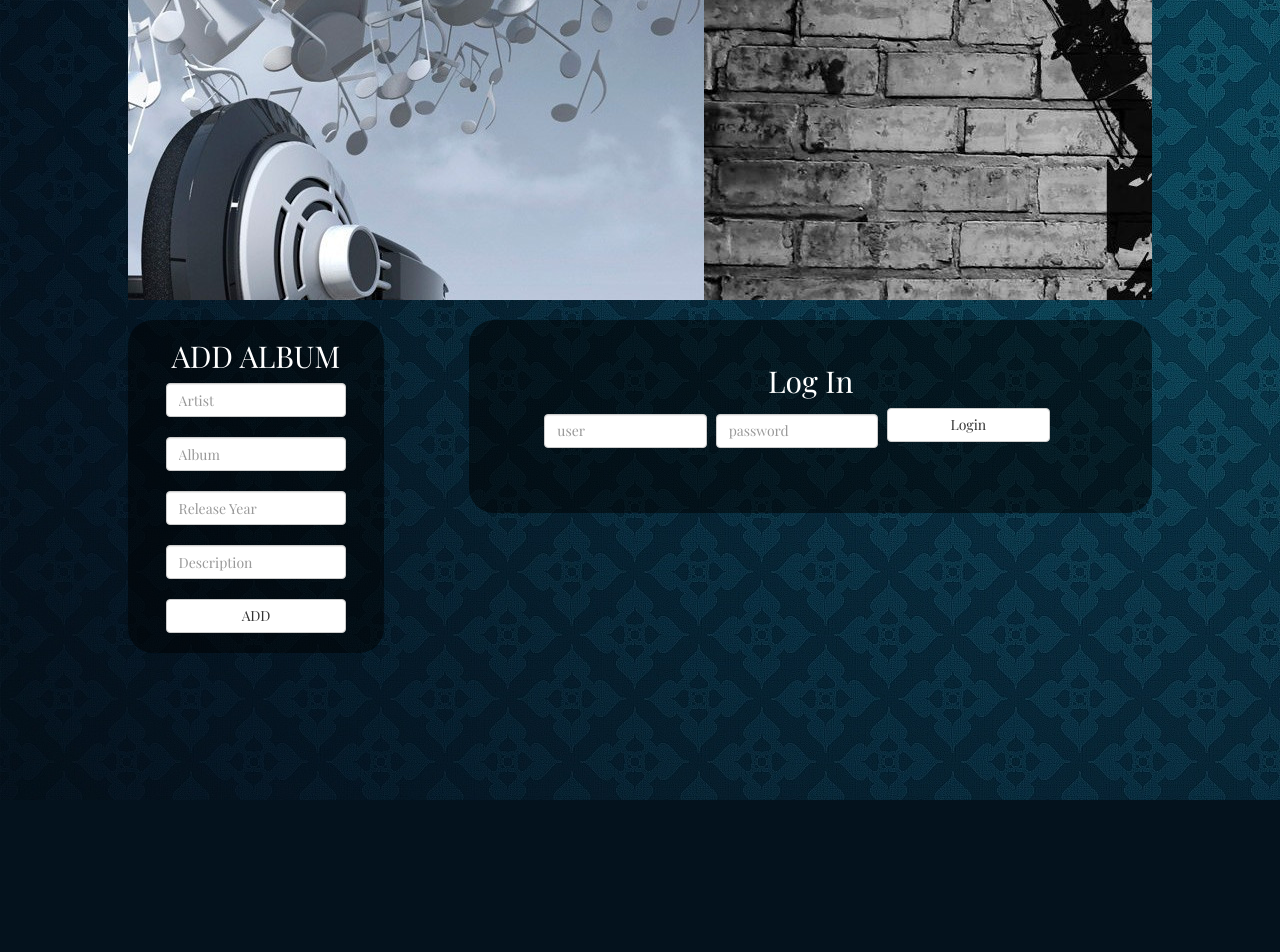
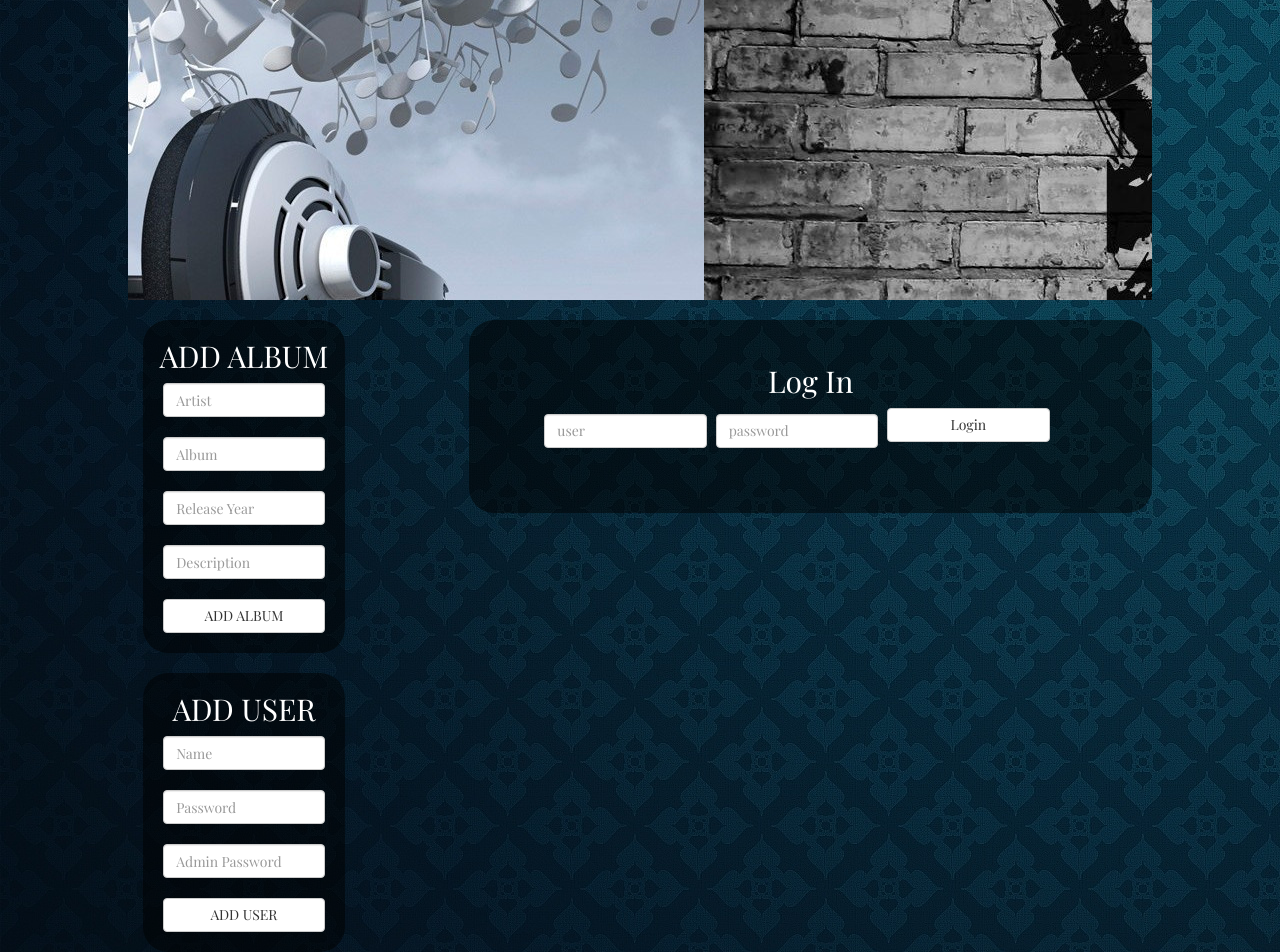
Before and after one commit to szykum/musicLibrary, a PHP site: page / in a window 1280 px wide. Before the commit the page ends 800 px from the top, so only its background shows below. Run offline with PHP 8.4, Linux system fonts and the light colour scheme.

Commit message:
add new user form

```diff
--- a/index.php
+++ b/index.php
@@ -22,18 +22,29 @@
     </header>
 
     <div class="row main-content">
-      <aside class="col-md-3 form-panel">
+      <aside class="col-md-3">
+        <div class="row  form-panel">
           <h2>ADD ALBUM</h2>
           <form class="add-album" action="index.php" method="post">
             <input type="text" class="form-control" name="artist" placeholder="Artist" ><br>
             <input type="text" class="form-control" name="album" placeholder="Album" ><br>
             <input type="number" class="form-control" name="release-year" placeholder="Release Year" ><br>
             <input type="text" class="form-control" name="description" placeholder="Description" ><br>
-          <input type="submit" class="btn btn-default" value="ADD">
+            <input type="submit" class="btn btn-default" value="ADD ALBUM">
           </form>
           <?php include 'src/addAlbum.php' ?>
+        </div>
+        <?php include 'src/addAlbum.php' ?>
+        <div class="row  form-panel">
+          <h2>ADD USER</h2>
+          <form class="add-user" action="index.php" method="post">
+            <input type="text" class="form-control" name="newUser" placeholder="Name" ><br>
+            <input type="password" class="form-control" name="newPassword" placeholder="Password" ><br>
+            <input type="password" class="form-control" name="adminPassword" placeholder="Admin Password" ><br>
+            <input type="submit" class="btn btn-default" value="ADD USER">
+          </form>
+        </div>
       </aside>
-
       <article class="col-md-8 result-table">
         <?php include 'src/login.php' ?>
         <?php include 'src/logout.php' ?>
--- a/style/style.css
+++ b/style/style.css
@@ -56,7 +56,7 @@ th{
   text-align: center;
 }
 
-.add-album input{
+.add-album input, .add-user input{
   width: 80%;
   margin-left:10%;
 }
```
Lines whose indentation alone changed are shown as unchanged.
